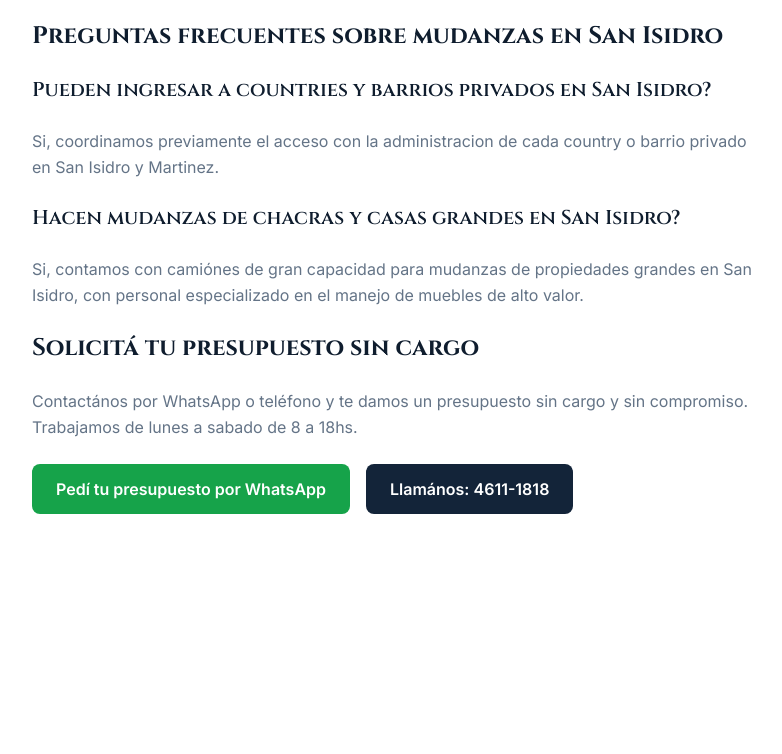
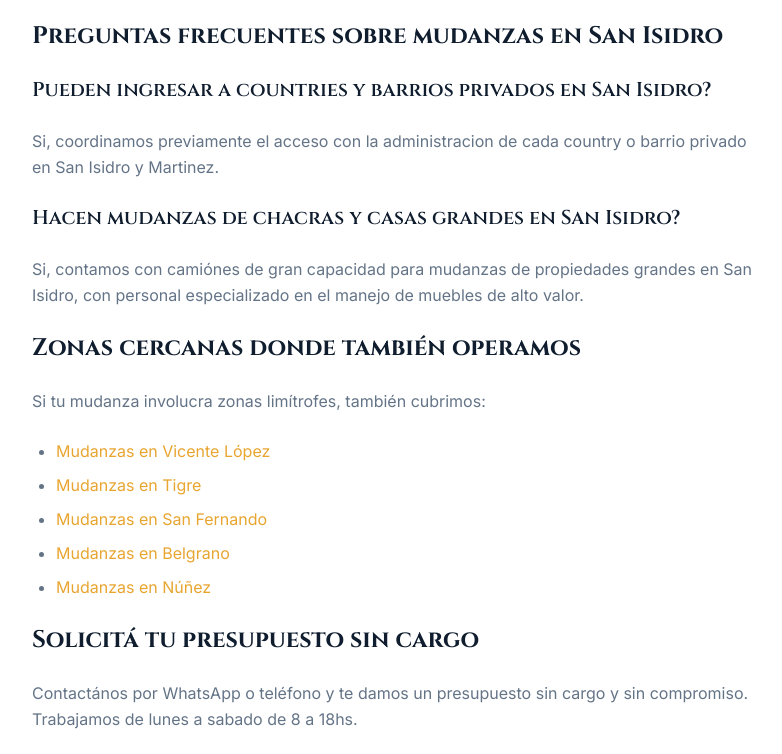
Before and after one commit to Lukaku55/marinomudanzas-next, a Next.js app: page /blog/mudanzas-san-isidro in a window 1280 px wide. Shown: the part 547-1301 px from the top of the page, without its empty margins (240-1022 px from the left). Before the commit the page ends 1141 px from the top, so only its background shows below. Built offline with nearby package versions, Linux system fonts and the light colour scheme.

Commit message:
SEO: agregar links internos a Vicente López, San Isidro, Tigre, Morón y Avellaneda

```diff
--- a/app/blog/mudanzas-avellaneda/page.tsx
+++ b/app/blog/mudanzas-avellaneda/page.tsx
@@ -55,6 +55,16 @@ export default function Page() {
             <p>Si, Avellaneda esta lindero con CABA y es una de las rutas mas frecuentes. Podemos estar en cualquier punto del partido en muy poco tiempo.</p>
             <h3 className="font-display text-xl font-semibold text-foreground mt-6 mb-2">Tienen experiencia en la zona industrial de Avellaneda?</h3>
             <p>Si, realizamos mudanzas comerciales e industriales en Avellaneda, incluyendo traslado de maquinaria liviana y equipamiento de oficina.</p>
+            <h2 className="font-display text-2xl font-bold text-foreground mt-10 mb-4">Zonas cercanas donde también operamos</h2>
+            <p>Si tu mudanza involucra zonas limítrofes, también cubrimos:</p>
+            <ul className="list-disc pl-6 space-y-2">
+              <li><a href="/blog/mudanzas-lanus" className="text-gold hover:underline">Mudanzas en Lanús</a></li>
+              <li><a href="/blog/mudanzas-quilmes" className="text-gold hover:underline">Mudanzas en Quilmes</a></li>
+              <li><a href="/blog/mudanzas-lomas-de-zamora" className="text-gold hover:underline">Mudanzas en Lomas de Zamora</a></li>
+              <li><a href="/blog/mudanzas-barracas" className="text-gold hover:underline">Mudanzas en Barracas</a></li>
+              <li><a href="/blog/mudanzas-la-boca" className="text-gold hover:underline">Mudanzas en La Boca</a></li>
+            </ul>
+
             <h2 className="font-display text-2xl font-bold text-foreground mt-10 mb-4">Solicitá tu presupuesto sin cargo</h2>
             <p>Contactános por WhatsApp o teléfono y te damos un presupuesto sin cargo y sin compromiso. Trabajamos de lunes a sabado de 8 a 18hs.</p>
             <div className="flex flex-col sm:flex-row gap-4 mt-6">
--- a/app/blog/mudanzas-moron/page.tsx
+++ b/app/blog/mudanzas-moron/page.tsx
@@ -54,6 +54,16 @@ export default function Page() {
             <p>Si, realizamos mudanzas entre CABA y Moron frecuentemente. Es una de las rutas mas demandadas del oeste del GBA.</p>
             <h3 className="font-display text-xl font-semibold text-foreground mt-6 mb-2">Tienen servicio de guardamuebles para mudanzas en Moron?</h3>
             <p>Si, nuestro deposito de guardamuebles en Flores, CABA, esta estrategicamente ubicado para dar servicio a toda la zona oeste del GBA.</p>
+            <h2 className="font-display text-2xl font-bold text-foreground mt-10 mb-4">Zonas cercanas donde también operamos</h2>
+            <p>Si tu mudanza involucra zonas limítrofes, también cubrimos:</p>
+            <ul className="list-disc pl-6 space-y-2">
+              <li><a href="/blog/mudanzas-hurlingham" className="text-gold hover:underline">Mudanzas en Hurlingham</a></li>
+              <li><a href="/blog/mudanzas-tres-de-febrero" className="text-gold hover:underline">Mudanzas en Tres de Febrero</a></li>
+              <li><a href="/blog/mudanzas-la-matanza" className="text-gold hover:underline">Mudanzas en La Matanza</a></li>
+              <li><a href="/blog/mudanzas-merlo" className="text-gold hover:underline">Mudanzas en Merlo</a></li>
+              <li><a href="/blog/mudanzas-moreno" className="text-gold hover:underline">Mudanzas en Moreno</a></li>
+            </ul>
+
             <h2 className="font-display text-2xl font-bold text-foreground mt-10 mb-4">Solicitá tu presupuesto sin cargo</h2>
             <p>Contactános por WhatsApp o teléfono y te damos un presupuesto sin cargo y sin compromiso. Trabajamos de lunes a sabado de 8 a 18hs.</p>
             <div className="flex flex-col sm:flex-row gap-4 mt-6">
--- a/app/blog/mudanzas-san-isidro/page.tsx
+++ b/app/blog/mudanzas-san-isidro/page.tsx
@@ -54,6 +54,16 @@ export default function Page() {
             <p>Si, coordinamos previamente el acceso con la administracion de cada country o barrio privado en San Isidro y Martinez.</p>
             <h3 className="font-display text-xl font-semibold text-foreground mt-6 mb-2">Hacen mudanzas de chacras y casas grandes en San Isidro?</h3>
             <p>Si, contamos con camiónes de gran capacidad para mudanzas de propiedades grandes en San Isidro, con personal especializado en el manejo de muebles de alto valor.</p>
+            <h2 className="font-display text-2xl font-bold text-foreground mt-10 mb-4">Zonas cercanas donde también operamos</h2>
+            <p>Si tu mudanza involucra zonas limítrofes, también cubrimos:</p>
+            <ul className="list-disc pl-6 space-y-2">
+              <li><a href="/blog/mudanzas-vicente-lopez" className="text-gold hover:underline">Mudanzas en Vicente López</a></li>
+              <li><a href="/blog/mudanzas-tigre" className="text-gold hover:underline">Mudanzas en Tigre</a></li>
+              <li><a href="/blog/mudanzas-san-fernando" className="text-gold hover:underline">Mudanzas en San Fernando</a></li>
+              <li><a href="/blog/mudanzas-belgrano" className="text-gold hover:underline">Mudanzas en Belgrano</a></li>
+              <li><a href="/blog/mudanzas-nunez" className="text-gold hover:underline">Mudanzas en Núñez</a></li>
+            </ul>
+
             <h2 className="font-display text-2xl font-bold text-foreground mt-10 mb-4">Solicitá tu presupuesto sin cargo</h2>
             <p>Contactános por WhatsApp o teléfono y te damos un presupuesto sin cargo y sin compromiso. Trabajamos de lunes a sabado de 8 a 18hs.</p>
             <div className="flex flex-col sm:flex-row gap-4 mt-6">
--- a/app/blog/mudanzas-tigre/page.tsx
+++ b/app/blog/mudanzas-tigre/page.tsx
@@ -54,6 +54,16 @@ export default function Page() {
             <p>Si, coordinamos el acceso con la administracion de Nordelta previamente. Conocemos los requisitos y horarios permitidos para el ingreso de camiónes de mudanza.</p>
             <h3 className="font-display text-xl font-semibold text-foreground mt-6 mb-2">Hacen mudanzas desde CABA a Tigre?</h3>
             <p>Si, es una de las rutas mas frecuentes. Muchas familias se mudan de CABA a Tigre y Nordelta buscando mayor espacio y calidad de vida.</p>
+            <h2 className="font-display text-2xl font-bold text-foreground mt-10 mb-4">Zonas cercanas donde también operamos</h2>
+            <p>Si tu mudanza involucra zonas limítrofes, también cubrimos:</p>
+            <ul className="list-disc pl-6 space-y-2">
+              <li><a href="/blog/mudanzas-san-isidro" className="text-gold hover:underline">Mudanzas en San Isidro</a></li>
+              <li><a href="/blog/mudanzas-san-fernando" className="text-gold hover:underline">Mudanzas en San Fernando</a></li>
+              <li><a href="/blog/mudanzas-pilar" className="text-gold hover:underline">Mudanzas en Pilar</a></li>
+              <li><a href="/blog/mudanzas-vicente-lopez" className="text-gold hover:underline">Mudanzas en Vicente López</a></li>
+              <li><a href="/blog/mudanzas-malvinas-argentinas" className="text-gold hover:underline">Mudanzas en Malvinas Argentinas</a></li>
+            </ul>
+
             <h2 className="font-display text-2xl font-bold text-foreground mt-10 mb-4">Solicitá tu presupuesto sin cargo</h2>
             <p>Contactános por WhatsApp o teléfono y te damos un presupuesto sin cargo y sin compromiso. Trabajamos de lunes a sabado de 8 a 18hs.</p>
             <div className="flex flex-col sm:flex-row gap-4 mt-6">
--- a/app/blog/mudanzas-vicente-lopez/page.tsx
+++ b/app/blog/mudanzas-vicente-lopez/page.tsx
@@ -56,6 +56,16 @@ export default function Page() {
             <p>Si, realizamos mudanzas entre CABA y Vicente Lopez frecuentemente. Es una de las rutas mas demandadas del norte del GBA.</p>
             <h3 className="font-display text-xl font-semibold text-foreground mt-6 mb-2">Tienen experiencia en mudanzas de casas grandes en Olivos?</h3>
             <p>Si, contamos con camiónes de distintos tamanos y personal especializado para mudanzas de casas de gran porte en Olivos y La Lucila.</p>
+            <h2 className="font-display text-2xl font-bold text-foreground mt-10 mb-4">Zonas cercanas donde también operamos</h2>
+            <p>Si tu mudanza involucra zonas limítrofes, también cubrimos:</p>
+            <ul className="list-disc pl-6 space-y-2">
+              <li><a href="/blog/mudanzas-belgrano" className="text-gold hover:underline">Mudanzas en Belgrano</a></li>
+              <li><a href="/blog/mudanzas-san-isidro" className="text-gold hover:underline">Mudanzas en San Isidro</a></li>
+              <li><a href="/blog/mudanzas-nunez" className="text-gold hover:underline">Mudanzas en Núñez</a></li>
+              <li><a href="/blog/mudanzas-saavedra" className="text-gold hover:underline">Mudanzas en Saavedra</a></li>
+              <li><a href="/blog/mudanzas-tigre" className="text-gold hover:underline">Mudanzas en Tigre</a></li>
+            </ul>
+
             <h2 className="font-display text-2xl font-bold text-foreground mt-10 mb-4">Solicitá tu presupuesto sin cargo</h2>
             <p>Contactános por WhatsApp o teléfono y te damos un presupuesto sin cargo y sin compromiso. Trabajamos de lunes a sabado de 8 a 18hs.</p>
             <div className="flex flex-col sm:flex-row gap-4 mt-6">
```
